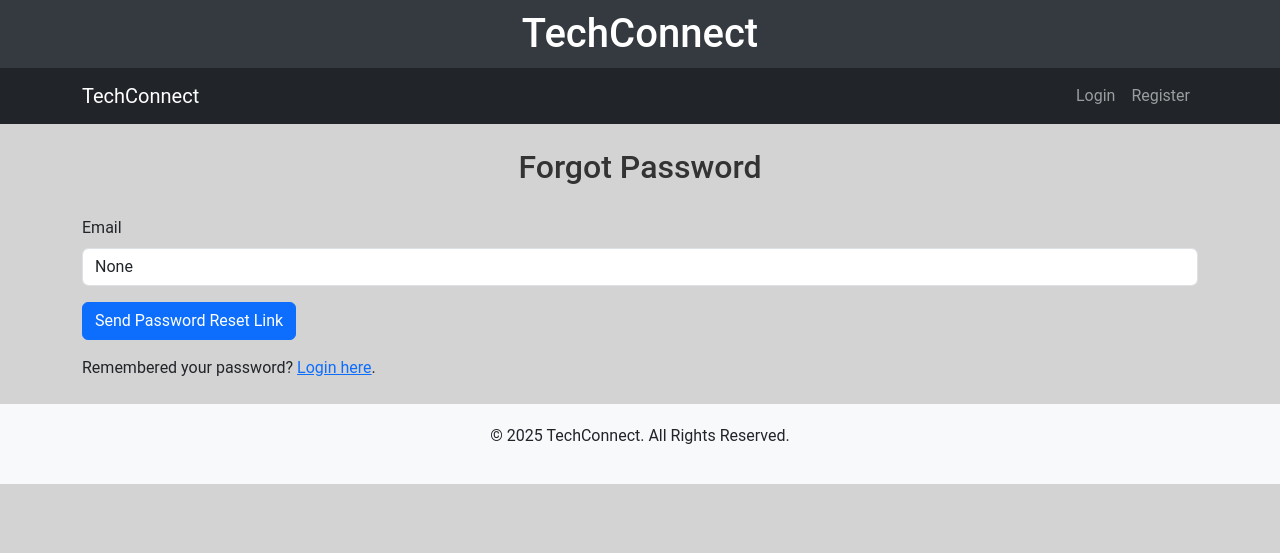
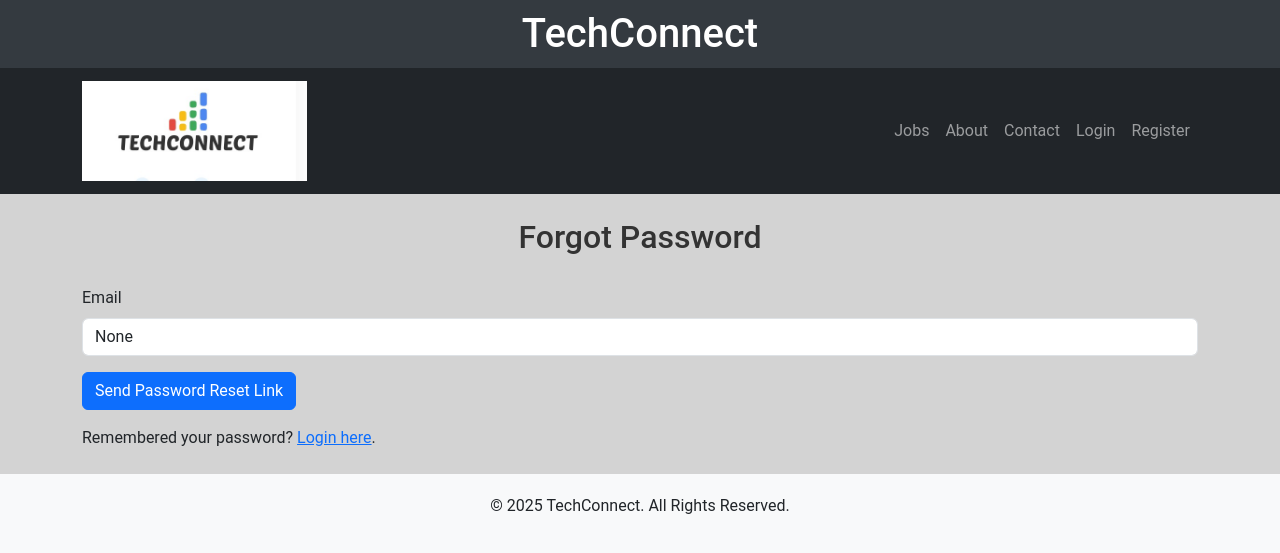
Before and after one commit to BenieShann/TechConnect, a Flask app: page /forgot_password in a window 1280 px wide. Shown: the top 553 px of the page. Run offline with Flask 3, Linux system fonts and the light colour scheme.

Commit message:
Updated base.html to include logo and navigation bar improvements

```diff
--- a/app/routes.py
+++ b/app/routes.py
@@ -61,6 +61,18 @@
         #         results = []  # No results if the query is empty
 
         #     return render_template('search_results.html', query=query, results=results)
+
+        @app.route('/jobs')
+        def jobs():
+            return render_template('jobs.html')
+
+        @app.route('/about')
+        def about():
+            return render_template('about.html')
+
+        @app.route('/contact')
+        def contact():
+            return render_template('contact.html')
 
         # Login Route
         @app.route('/login', methods=['GET', 'POST'])
--- a/app/templates/base.html
+++ b/app/templates/base.html
@@ -102,12 +102,27 @@
     <!-- Navigation Bar -->
     <nav class="navbar navbar-expand-lg navbar-dark bg-dark">
         <div class="container">
-            <a class="navbar-brand" href="{{ url_for('home') }}">TechConnect</a>
+            <!-- Logo -->
+            <a class="navbar-brand d-flex align-items-center" href="{{ url_for('home') }}">
+                <img src="{{ url_for('static', filename='images/TechConnect logo.jpg') }}" alt="TechConnect Logo" class="logo me-2" style="height: 100px;">
+            </a>
+
             <button class="navbar-toggler" type="button" data-bs-toggle="collapse" data-bs-target="#navbarNav" aria-controls="navbarNav" aria-expanded="false" aria-label="Toggle navigation">
                 <span class="navbar-toggler-icon"></span>
             </button>
+
             <div class="collapse navbar-collapse" id="navbarNav">
                 <ul class="navbar-nav ms-auto">
+                    <!-- Navigation Links -->
+                    <li class="nav-item">
+                        <a class="nav-link" href="{{ url_for('jobs') }}">Jobs</a>
+                    </li>
+                    <li class="nav-item">
+                        <a class="nav-link" href="{{ url_for('about') }}">About</a>
+                    </li>
+                    <li class="nav-item">
+                        <a class="nav-link" href="{{ url_for('contact') }}">Contact</a>
+                    </li>
                     {% if current_user.is_authenticated %}
                         <li class="nav-item">
                             <a class="nav-link" href="{{ url_for('profile') }}">Profile</a>
```
Also changed, not shown: app/static/images/TechConnect logo.jpg (added).
